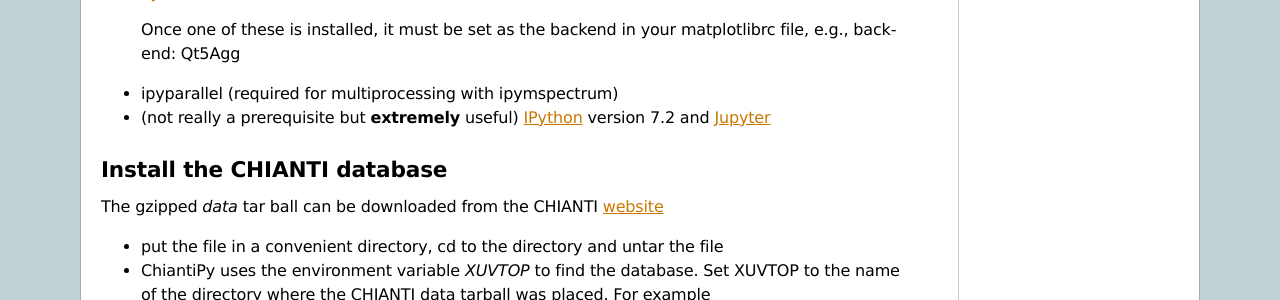
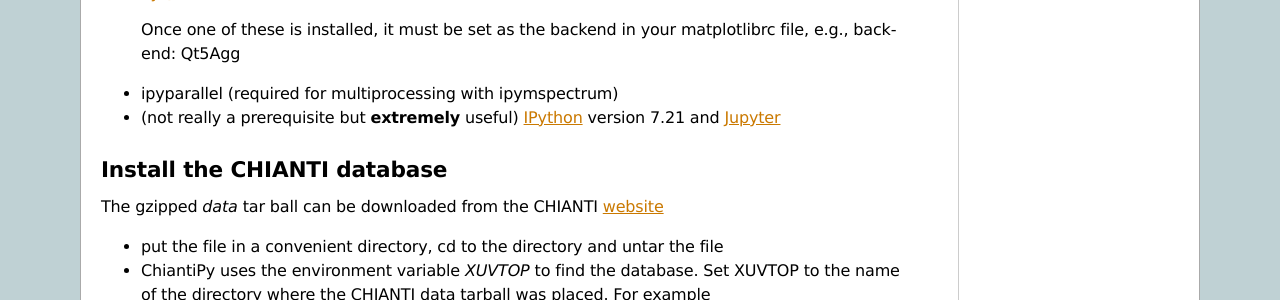
Before and after one commit to chianti-atomic/ChiantiPy, a Sphinx documentation site: the page built from docs/source/getting_started.rst, in a window 1280 px wide and 900 px high, scrolled down 420 px. Shown: the part 152-452 px from the top of the window. Built offline with Sphinx 7.4.7, drawn with Linux system fonts in a browser that asks for light colours.

Commit message:
minor edit

```diff
--- a/docs/source/getting_started.rst
+++ b/docs/source/getting_started.rst
@@ -36,7 +36,7 @@ Prerequisites
 
 * ipyparallel (required for multiprocessing with ipymspectrum)
 
-* (not really a prerequisite but **extremely** useful) IPython_ version 7.2 and Jupyter_
+* (not really a prerequisite but **extremely** useful) IPython_ version 7.21 and Jupyter_
 
 .. _IPython:  http://ipython.org
 
```
